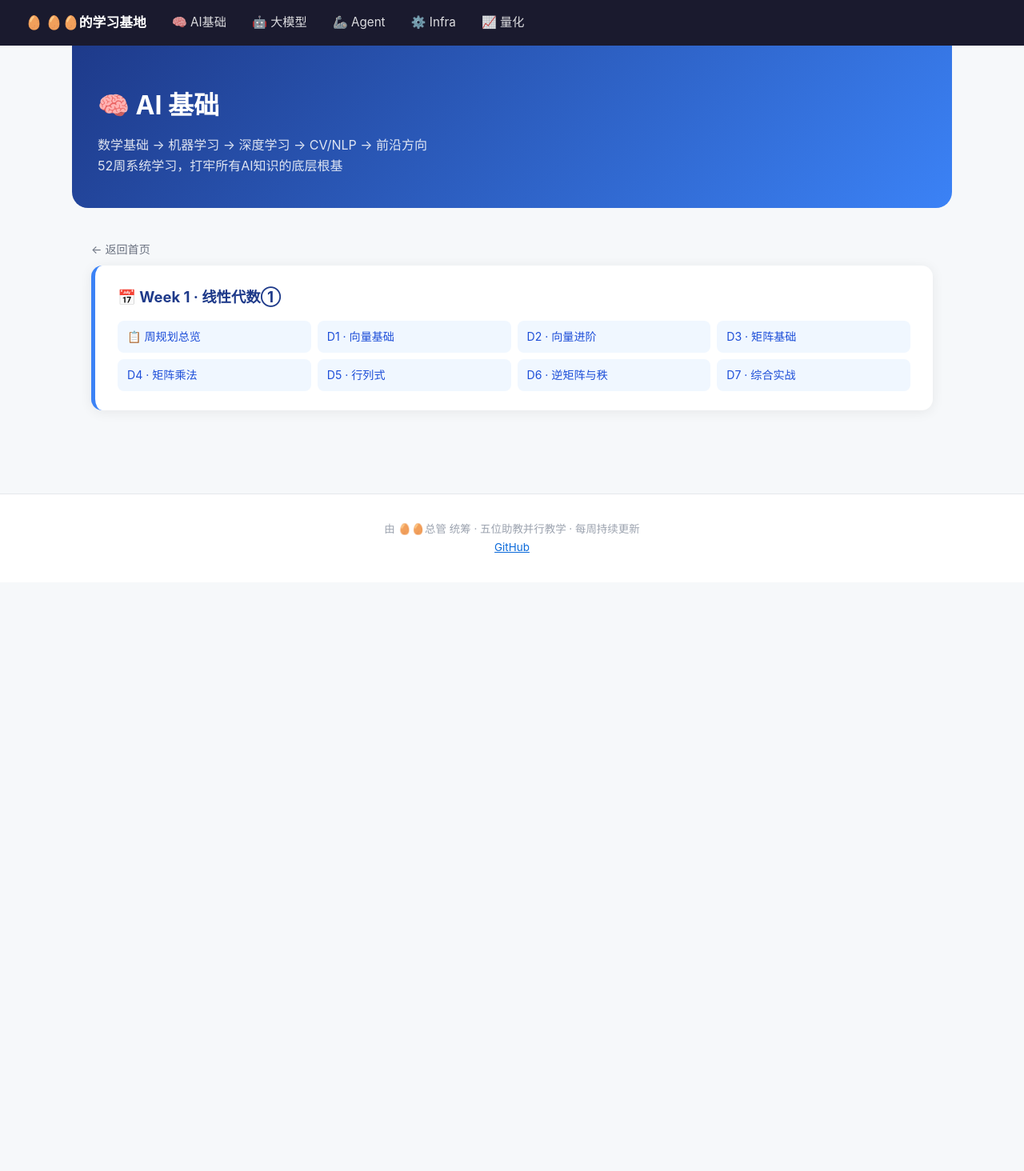
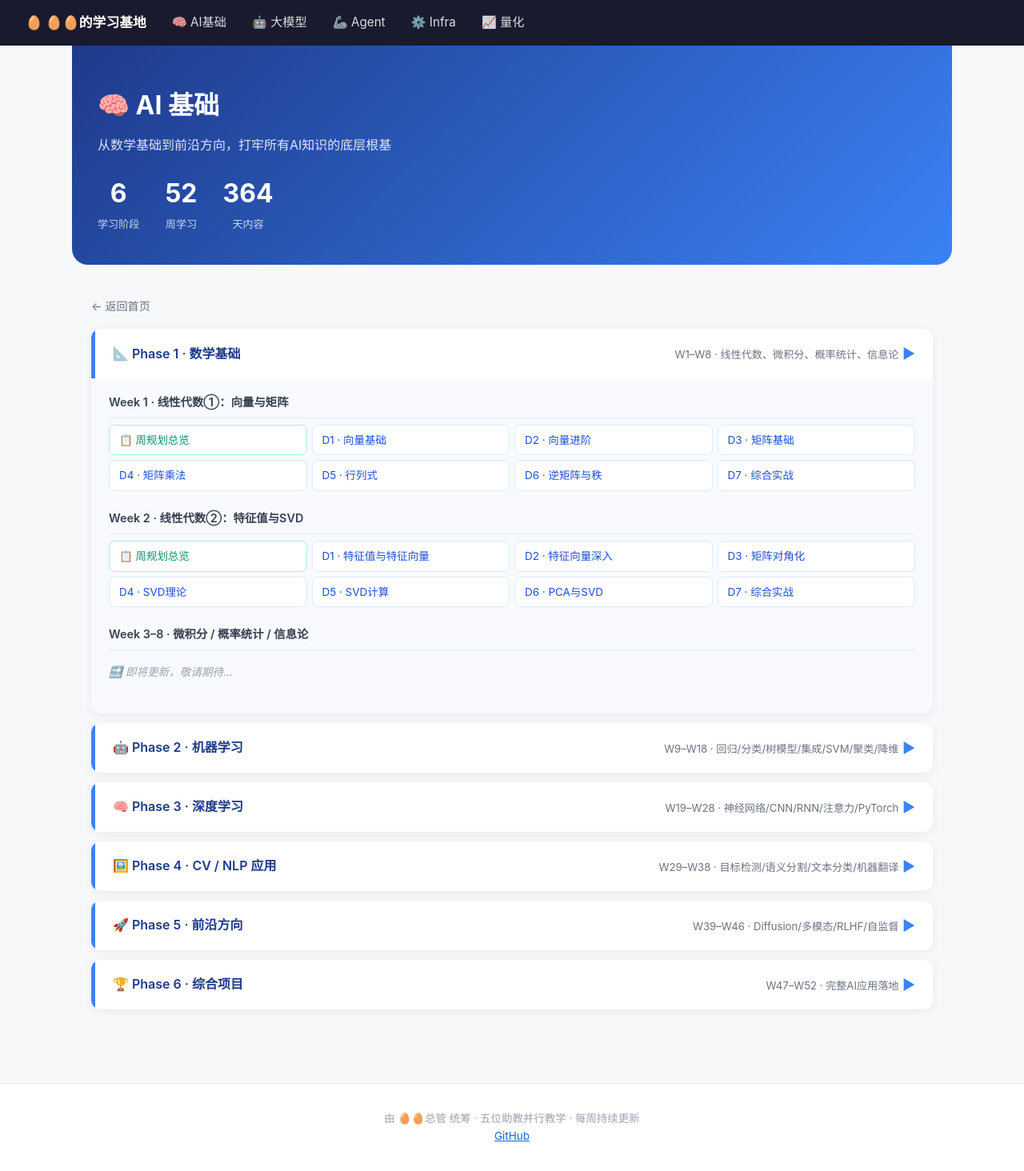
Before and after one commit to Lingbo-Huang/dandan-learn, a Jekyll site: the page built from ai/index.md, in a window 1280 px wide. Shown: the whole page at 80% size. Built offline with Jekyll 4.4.1, drawn with Linux system fonts in a browser that asks for light colours; before the commit the page ends 900 px from its top, so only the background shows below that.

Commit message:
Update ai/index.md

```diff
--- a/ai/index.md
+++ b/ai/index.md
@@ -6,34 +6,154 @@ title: 🧠 AI 基础
 <style>
 .track-hero { background: linear-gradient(135deg, #1e3a8a, #3b82f6); color: white; padding: 48px 32px 40px; margin: -32px -24px 40px; border-radius: 0 0 20px 20px; }
 .track-hero h1 { font-size: 2em; margin-bottom: 10px; }
-.track-hero p { opacity: 0.85; font-size: 1em; line-height: 1.6; }
-.week-card { background: white; border-radius: 14px; padding: 24px 28px; margin-bottom: 24px; box-shadow: 0 2px 16px rgba(0,0,0,0.07); border-left: 5px solid #3b82f6; }
-.week-card h2 { font-size: 1.15em; margin-bottom: 14px; color: #1e3a8a; }
-.week-card ul { list-style: none; padding: 0; margin: 0; display: grid; grid-template-columns: repeat(auto-fill, minmax(220px, 1fr)); gap: 8px; }
-.week-card ul li a { display: block; padding: 8px 12px; background: #f0f7ff; border-radius: 8px; color: #1d4ed8; text-decoration: none; font-size: 0.88em; transition: background 0.15s; }
-.week-card ul li a:hover { background: #dbeafe; text-decoration: none; }
-.back { margin-bottom: 8px; font-size: 0.88em; }
+.track-hero p { opacity: 0.85; line-height: 1.6; }
+.track-hero .stats { display: flex; gap: 32px; margin-top: 20px; }
+.track-hero .stat { text-align: center; }
+.track-hero .stat .num { font-size: 2em; font-weight: 700; }
+.track-hero .stat .label { font-size: 0.82em; opacity: 0.75; }
+.back { margin-bottom: 16px; font-size: 0.88em; }
 .back a { color: #6b7280; text-decoration: none; }
-.back a:hover { color: #1d4ed8; }
+
+.phase { margin-bottom: 12px; border-radius: 12px; overflow: hidden; box-shadow: 0 2px 12px rgba(0,0,0,0.06); }
+.phase-header {
+  display: flex; align-items: center; justify-content: space-between;
+  padding: 16px 22px; background: white; cursor: pointer;
+  border-left: 5px solid #3b82f6; user-select: none;
+}
+.phase-header:hover { background: #f0f7ff; }
+.phase-header .phase-title { font-weight: 600; font-size: 1em; color: #1e3a8a; }
+.phase-header .phase-meta { font-size: 0.82em; color: #6b7280; }
+.phase-header .arrow { transition: transform 0.2s; color: #3b82f6; font-size: 1.1em; }
+.phase-body { display: none; background: #f8faff; padding: 12px 22px 16px; }
+.phase.open .phase-body { display: block; }
+.phase.open .arrow { transform: rotate(90deg); }
+
+.week-section { margin-bottom: 16px; }
+.week-title { font-size: 0.9em; font-weight: 600; color: #374151; margin-bottom: 8px; padding: 6px 0; border-bottom: 1px solid #e0eaff; }
+.day-links { display: grid; grid-template-columns: repeat(auto-fill, minmax(200px, 1fr)); gap: 6px; }
+.day-links a {
+  display: block; padding: 7px 12px; background: white;
+  border-radius: 7px; color: #1d4ed8; text-decoration: none;
+  font-size: 0.84em; border: 1px solid #dbeafe;
+  transition: all 0.15s;
+}
+.day-links a:hover { background: #dbeafe; border-color: #93c5fd; text-decoration: none; }
+.day-links a.plan { color: #059669; border-color: #a7f3d0; }
+.day-links a.plan:hover { background: #d1fae5; }
+
+.coming-soon { color: #9ca3af; font-size: 0.85em; font-style: italic; padding: 8px 0; }
 </style>
+
+<script>
+document.addEventListener('DOMContentLoaded', function() {
+  document.querySelectorAll('.phase-header').forEach(function(h) {
+    h.addEventListener('click', function() {
+      h.parentElement.classList.toggle('open');
+    });
+  });
+  // 默认展开第一个
+  var first = document.querySelector('.phase');
+  if (first) first.classList.add('open');
+});
+</script>
 
 <div class="track-hero">
   <h1>🧠 AI 基础</h1>
-  <p>数学基础 → 机器学习 → 深度学习 → CV/NLP → 前沿方向<br>52周系统学习，打牢所有AI知识的底层根基</p>
+  <p>从数学基础到前沿方向，打牢所有AI知识的底层根基</p>
+  <div class="stats">
+    <div class="stat"><div class="num">6</div><div class="label">学习阶段</div></div>
+    <div class="stat"><div class="num">52</div><div class="label">周学习</div></div>
+    <div class="stat"><div class="num">364</div><div class="label">天内容</div></div>
+  </div>
 </div>
 
 <p class="back"><a href="{{ '/' | relative_url }}">← 返回首页</a></p>
 
-<div class="week-card">
-  <h2>📅 Week 1 · 线性代数①</h2>
-  <ul>
-    <li><a href="{{ '/ai/week01/ai-w1-week-plan' | relative_url }}">📋 周规划总览</a></li>
-    <li><a href="{{ '/ai/week01/ai-w1-vector-basics' | relative_url }}">D1 · 向量基础</a></li>
-    <li><a href="{{ '/ai/week01/ai-w1-vector-advanced' | relative_url }}">D2 · 向量进阶</a></li>
-    <li><a href="{{ '/ai/week01/ai-w1-matrix-basics' | relative_url }}">D3 · 矩阵基础</a></li>
-    <li><a href="{{ '/ai/week01/ai-w1-matrix-multiplication' | relative_url }}">D4 · 矩阵乘法</a></li>
-    <li><a href="{{ '/ai/week01/ai-w1-determinant' | relative_url }}">D5 · 行列式</a></li>
-    <li><a href="{{ '/ai/week01/ai-w1-inverse-rank' | relative_url }}">D6 · 逆矩阵与秩</a></li>
-    <li><a href="{{ '/ai/week01/ai-w1-capstone' | relative_url }}">D7 · 综合实战</a></li>
-  </ul>
+<div class="phase">
+  <div class="phase-header">
+    <span class="phase-title">📐 Phase 1 · 数学基础</span>
+    <span><span class="phase-meta">W1–W8 · 线性代数、微积分、概率统计、信息论</span> <span class="arrow">▶</span></span>
+  </div>
+  <div class="phase-body">
+    <div class="week-section">
+      <div class="week-title">Week 1 · 线性代数①：向量与矩阵</div>
+      <div class="day-links">
+        <a href="{{ '/ai/week01/ai-w1-week-plan' | relative_url }}" class="plan">📋 周规划总览</a>
+        <a href="{{ '/ai/week01/ai-w1-vector-basics' | relative_url }}">D1 · 向量基础</a>
+        <a href="{{ '/ai/week01/ai-w1-vector-advanced' | relative_url }}">D2 · 向量进阶</a>
+        <a href="{{ '/ai/week01/ai-w1-matrix-basics' | relative_url }}">D3 · 矩阵基础</a>
+        <a href="{{ '/ai/week01/ai-w1-matrix-multiplication' | relative_url }}">D4 · 矩阵乘法</a>
+        <a href="{{ '/ai/week01/ai-w1-determinant' | relative_url }}">D5 · 行列式</a>
+        <a href="{{ '/ai/week01/ai-w1-inverse-rank' | relative_url }}">D6 · 逆矩阵与秩</a>
+        <a href="{{ '/ai/week01/ai-w1-capstone' | relative_url }}">D7 · 综合实战</a>
+      </div>
+    </div>
+    <div class="week-section">
+      <div class="week-title">Week 2 · 线性代数②：特征值与SVD</div>
+      <div class="day-links">
+        <a href="{{ '/ai/week02/ai-w2-week-plan' | relative_url }}" class="plan">📋 周规划总览</a>
+        <a href="{{ '/ai/week02/ai-w2-eigenvalues' | relative_url }}">D1 · 特征值与特征向量</a>
+        <a href="{{ '/ai/week02/ai-w2-eigenvectors' | relative_url }}">D2 · 特征向量深入</a>
+        <a href="{{ '/ai/week02/ai-w2-diagonalization' | relative_url }}">D3 · 矩阵对角化</a>
+        <a href="{{ '/ai/week02/ai-w2-svd-theory' | relative_url }}">D4 · SVD理论</a>
+        <a href="{{ '/ai/week02/ai-w2-svd-computation' | relative_url }}">D5 · SVD计算</a>
+        <a href="{{ '/ai/week02/ai-w2-pca-from-svd' | relative_url }}">D6 · PCA与SVD</a>
+        <a href="{{ '/ai/week02/ai-w2-capstone' | relative_url }}">D7 · 综合实战</a>
+      </div>
+    </div>
+    <div class="week-section">
+      <div class="week-title">Week 3–8 · 微积分 / 概率统计 / 信息论</div>
+      <p class="coming-soon">🔜 即将更新，敬请期待…</p>
+    </div>
+  </div>
 </div>
+
+<div class="phase">
+  <div class="phase-header">
+    <span class="phase-title">🤖 Phase 2 · 机器学习</span>
+    <span><span class="phase-meta">W9–W18 · 回归/分类/树模型/集成/SVM/聚类/降维</span> <span class="arrow">▶</span></span>
+  </div>
+  <div class="phase-body">
+    <p class="coming-soon">🔜 Week 1-8 学完后开启，内容持续生成中…</p>
+  </div>
+</div>
+
+<div class="phase">
+  <div class="phase-header">
+    <span class="phase-title">🧠 Phase 3 · 深度学习</span>
+    <span><span class="phase-meta">W19–W28 · 神经网络/CNN/RNN/注意力/PyTorch</span> <span class="arrow">▶</span></span>
+  </div>
+  <div class="phase-body">
+    <p class="coming-soon">🔜 即将开启…</p>
+  </div>
+</div>
+
+<div class="phase">
+  <div class="phase-header">
+    <span class="phase-title">🖼️ Phase 4 · CV / NLP 应用</span>
+    <span><span class="phase-meta">W29–W38 · 目标检测/语义分割/文本分类/机器翻译</span> <span class="arrow">▶</span></span>
+  </div>
+  <div class="phase-body">
+    <p class="coming-soon">🔜 即将开启…</p>
+  </div>
+</div>
+
+<div class="phase">
+  <div class="phase-header">
+    <span class="phase-title">🚀 Phase 5 · 前沿方向</span>
+    <span><span class="phase-meta">W39–W46 · Diffusion/多模态/RLHF/自监督</span> <span class="arrow">▶</span></span>
+  </div>
+  <div class="phase-body">
+    <p class="coming-soon">🔜 即将开启…</p>
+  </div>
+</div>
+
+<div class="phase">
+  <div class="phase-header">
+    <span class="phase-title">🏆 Phase 6 · 综合项目</span>
+    <span><span class="phase-meta">W47–W52 · 完整AI应用落地</span> <span class="arrow">▶</span></span>
+  </div>
+  <div class="phase-body">
+    <p class="coming-soon">🔜 即将开启…</p>
+  </div>
+</div>
```
